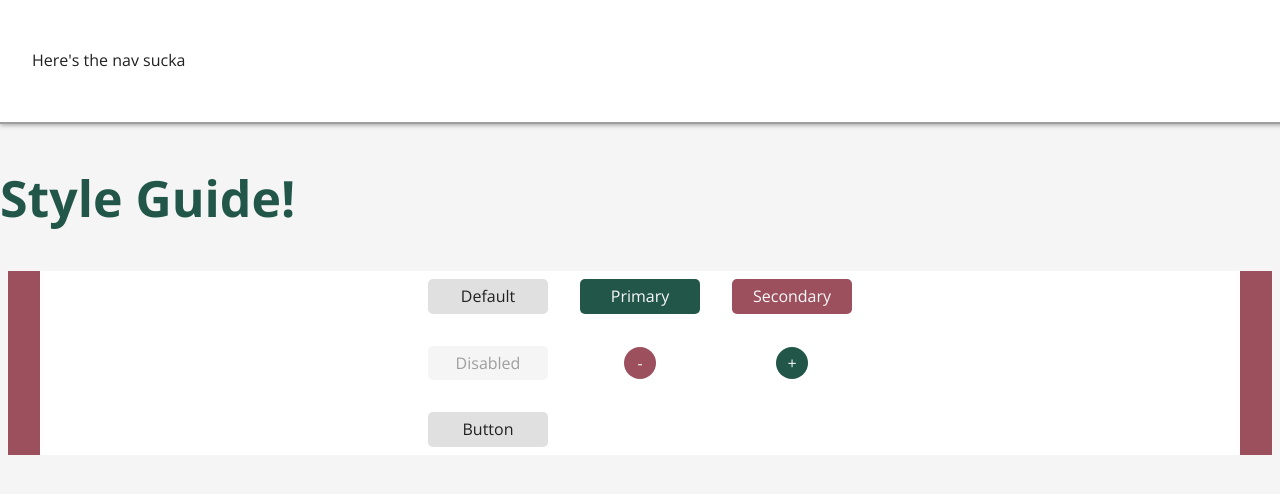
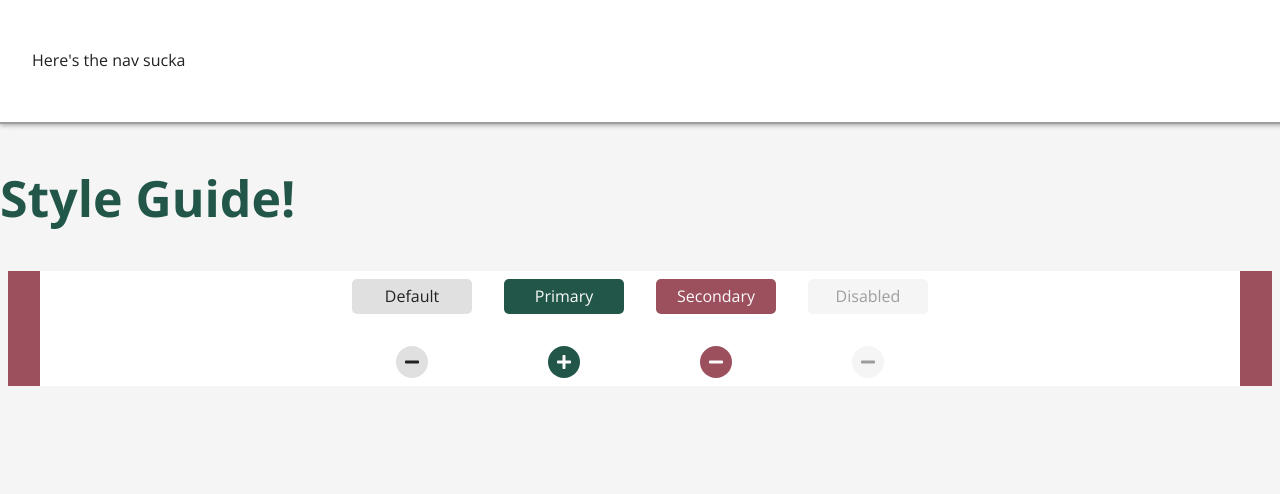
Before and after one commit to dillontitcomb/today, a Next.js app: page /styles in a window 1280 px wide. Shown: the top 494 px of the page. Built offline with nearby package versions, Linux system fonts and the light colour scheme.

Commit message:
add dynamic IconButton component with fontawesome.

```diff
--- a/package.json
+++ b/package.json
@@ -7,6 +7,9 @@
     "start": "next start"
   },
   "dependencies": {
+    "@fortawesome/fontawesome-svg-core": "^1.2.34",
+    "@fortawesome/free-solid-svg-icons": "^5.15.2",
+    "@fortawesome/react-fontawesome": "^0.1.14",
     "formik": "^2.2.6",
     "mongoose": "^5.9.13",
     "next": "latest",
--- a/pages/styles.js
+++ b/pages/styles.js
@@ -1,5 +1,6 @@
+import { faMinus, faPlus } from '@fortawesome/free-solid-svg-icons';
+import { FontAwesomeIcon } from '@fortawesome/react-fontawesome';
 import styled from 'styled-components';
-
 const Title = styled.h1`
   font-size: 50px;
   color: ${({ theme }) => theme.colors.primary};
@@ -19,7 +20,7 @@ const Container = styled.div`
 
 const GridContainer = styled(Container)`
   display: grid;
-  grid-template-columns: repeat(3, auto);
+  grid-template-columns: repeat(4, auto);
   grid-gap: 1em;
   justify-content: center;
 `;
@@ -93,13 +94,24 @@ export default function styles(params) {
             <Button disabled>Disabled</Button>
           </GridItem>
           <GridItem>
-            <IconButton secondary>-</IconButton>
+            <IconButton>
+              <FontAwesomeIcon icon={faMinus}></FontAwesomeIcon>
+            </IconButton>
           </GridItem>
           <GridItem>
-            <IconButton primary>+</IconButton>
+            <IconButton primary>
+              <FontAwesomeIcon icon={faPlus}></FontAwesomeIcon>
+            </IconButton>
           </GridItem>
           <GridItem>
-            <Button>Button</Button>
+            <IconButton secondary>
+              <FontAwesomeIcon icon={faMinus}></FontAwesomeIcon>
+            </IconButton>
+          </GridItem>
+          <GridItem>
+            <IconButton disabled>
+              <FontAwesomeIcon icon={faMinus}></FontAwesomeIcon>
+            </IconButton>
           </GridItem>
         </GridContainer>
       </Container>
```
Also changed, not shown: 1 other file (tests, documents, lock files or other folders).
